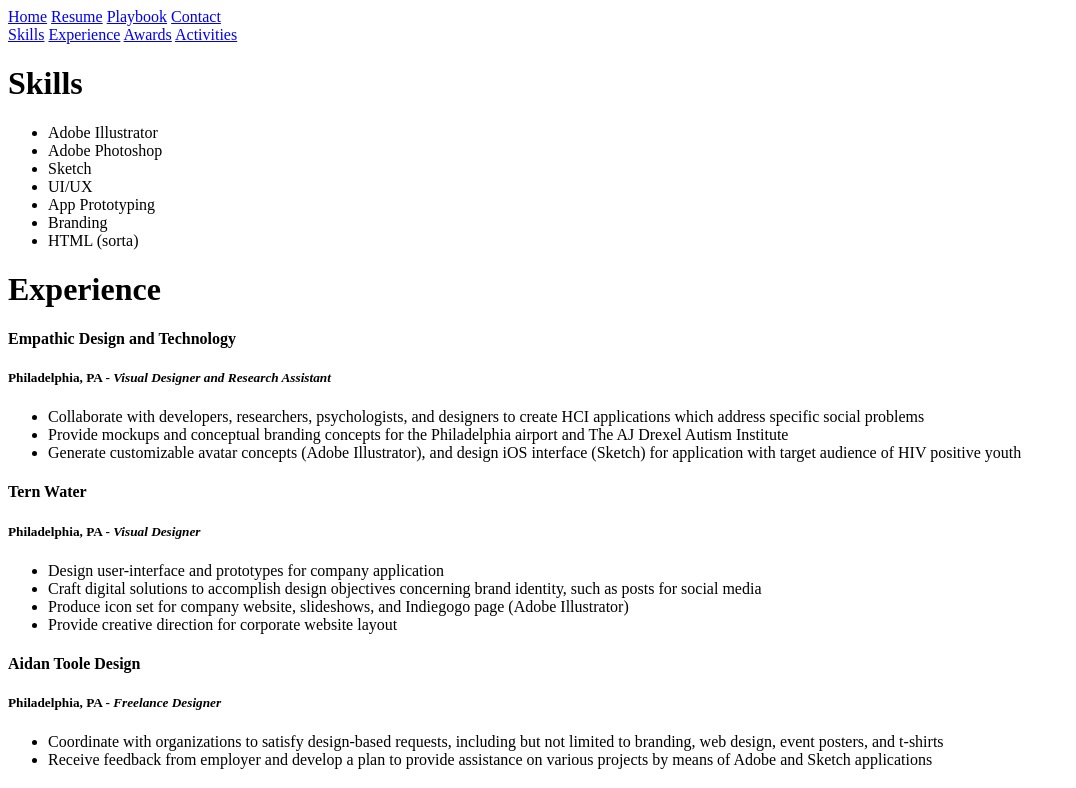
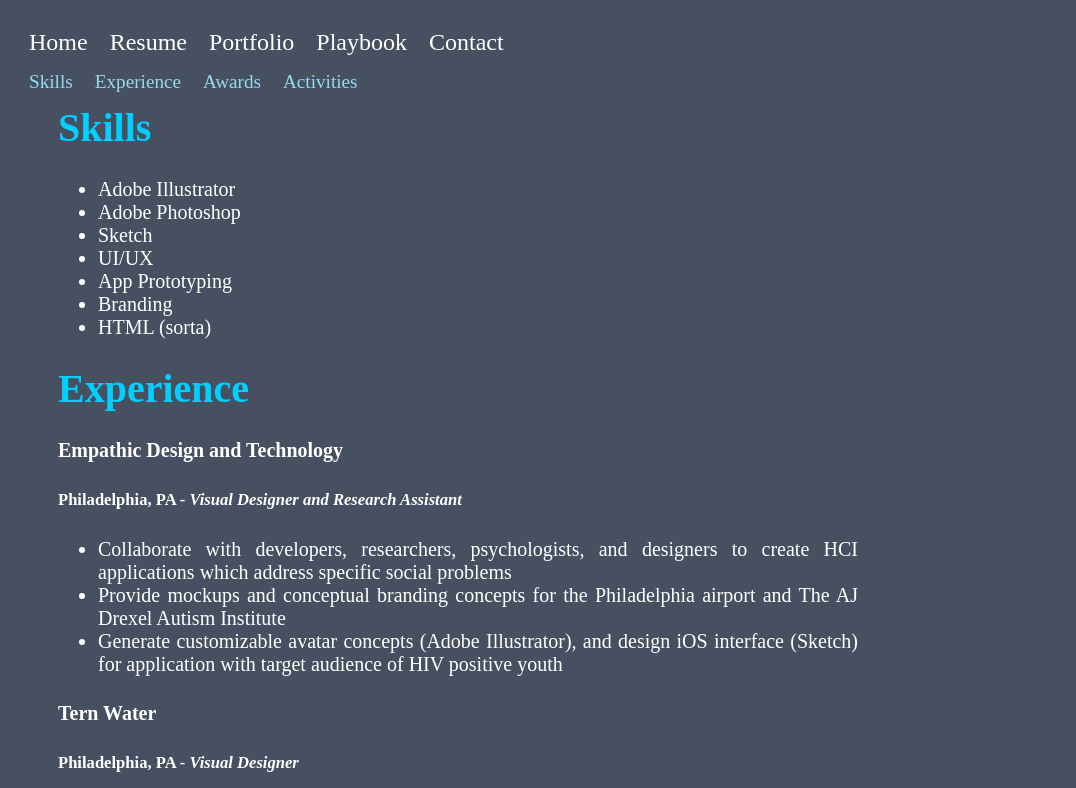
Before and after one commit to aidantoole/IDM-221, a plain HTML site: page resume_page.html in a window 1280 px wide. Shown: the top 788 px of the page, without its empty margins (0-1076 px from the left). Drawn offline with Linux system fonts and the light colour scheme.

Commit message:
Week 5
added tables, made the style sheet, added portfolio section,

```diff
--- a/resume_page.html
+++ b/resume_page.html
@@ -2,27 +2,33 @@
 <html>
 <head>
 	<title>resume_page</title>
+	<link rel="stylesheet" type="text/css" href="style.css">
 </head>
 <body>
 
 	<div id="header">
-		<a href="home_page.html">Home</a>
-		<a href="resume_page.html">Resume</a>
-		<a href="http://aidantoole.com/" target="_blank"> Playbook</a>
-		<a href="mailto:aidantoole@gmail.com">Contact</a>
+		<table class="tablenav">
+			<td> <a href="home_page.html">Home</a> </td>
+			<td> <a href="resume_page.html">Resume</a> </td>
+			<td> <a href="portfolio_page.html">Portfolio</a> </td>
+			<td> <a href="http://aidantoole.com/" target="_blank"> Playbook</a> </td>
+			<td> <a href="mailto:aidantoole@gmail.com">Contact</a> </td>
+		</table>
 	</div>
 
 	<!-- So for these buttons below I was thinking for them to be a secondary navbar of sorts? I'm not totally sold on the idea, but I figured quick nav to each category of my resume would be useful, just not sure what the best way to approach it is
 	-->
 
 	<div id="subheader">
-		<a href="#top">Skills</a>
-		<a href="#experience">Experience</a>
-		<a href="#awards">Awards</a>
-		<a href="#activities">Activities</a>
+			<table class="tablenav">
+				<td> <a href="#top">Skills</a> </td>
+				<td> <a href="#experience">Experience</a> </td>
+				<td> <a href="#awards">Awards</a> </td>
+				<td> <a href="#activities">Activities</a> </td>
+			</table>
 	</div>
 
-	<div id="main">
+	<div id="main" class="content">
 		<h1 id="top">Skills </h1>
 			<ul>
 				<li>Adobe Illustrator</li>
--- /dev/null
+++ b/style.css
@@ -0,0 +1,75 @@
+body {
+	background-color: #465060;
+}
+/*---header or Navigation---*/
+
+	#header {
+	 	color: #fff;
+	 	font-size:150%;
+	 	word-spacing: 25px;
+	 }
+
+	.tablenav {
+	 	border-spacing:20px;
+	 }
+
+	/* full disclosure I looked up how to do some of this stuff on google */
+
+	#header a {
+	 	color: #fff;
+	 	text-decoration: none;
+	 }
+
+	#header a:hover {
+	 	text-decoration: underline;
+	 }
+
+	#subheader {
+		top: 50px;
+		position: absolute;
+		/* I wanted to get rid of the large space between the top nav and the secondary nav */
+	}
+
+	#subheader a {
+		color:#97d9ee;
+		font-size: 120%;
+		text-decoration: none;
+	}
+
+	#subheader a:hover{
+		text-decoration: underline;
+	}
+
+/*---Content---*/
+
+	.content h1{
+		color: #00cfff;
+	}
+	.content {
+		color:#fff;
+		font-size: 20px;
+		text-align: justify;
+		justify-content: inter-word;
+	}
+
+	.content a {
+		color:#ef4136;
+	}
+
+	#main {
+		width: 800px;
+		margin-left: 50px;
+	}
+
+	.content h4{
+		color:
+	}
+
+	.portimg{
+		width: 250px;
+		height: auto;
+	}
+
+	#pics {
+		border-spacing:50px;
+	}
```
Also changed, not shown: home_page.html (+9 -6 lines), portfolio_page.html (added, +30 -0 lines), images/012_ecommerceshop.png (added), images/goonies.png (added), images/sprucestharbor.png (added), images/sprucestharborparkdribble_1.png (added).
